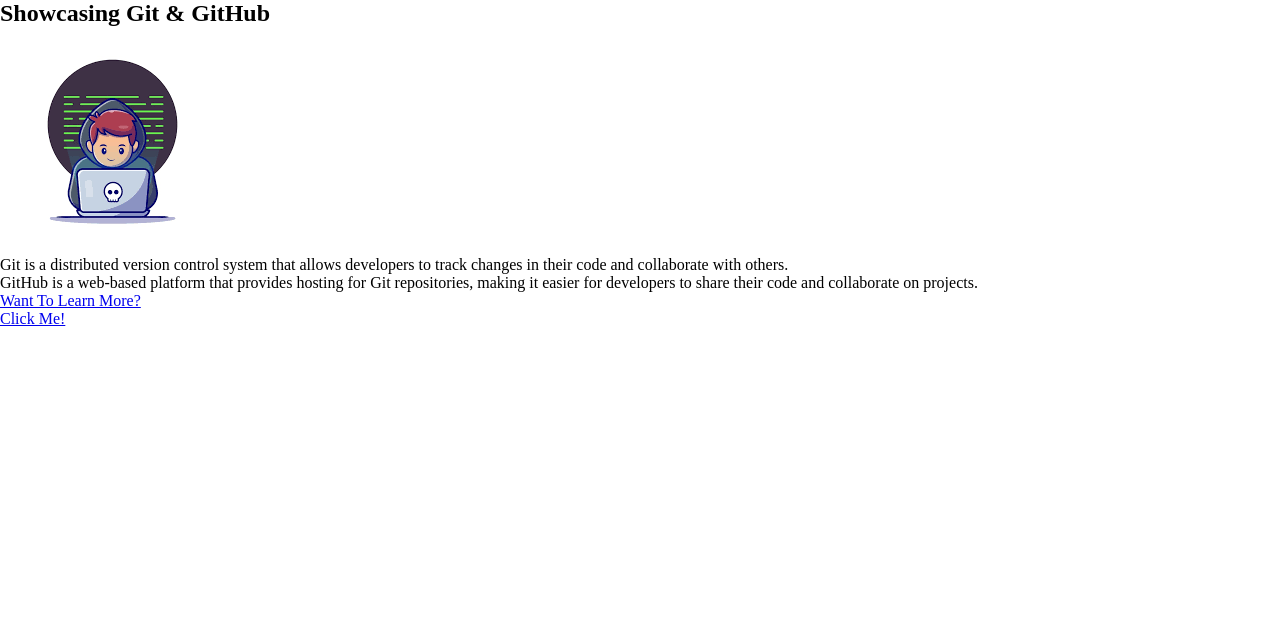
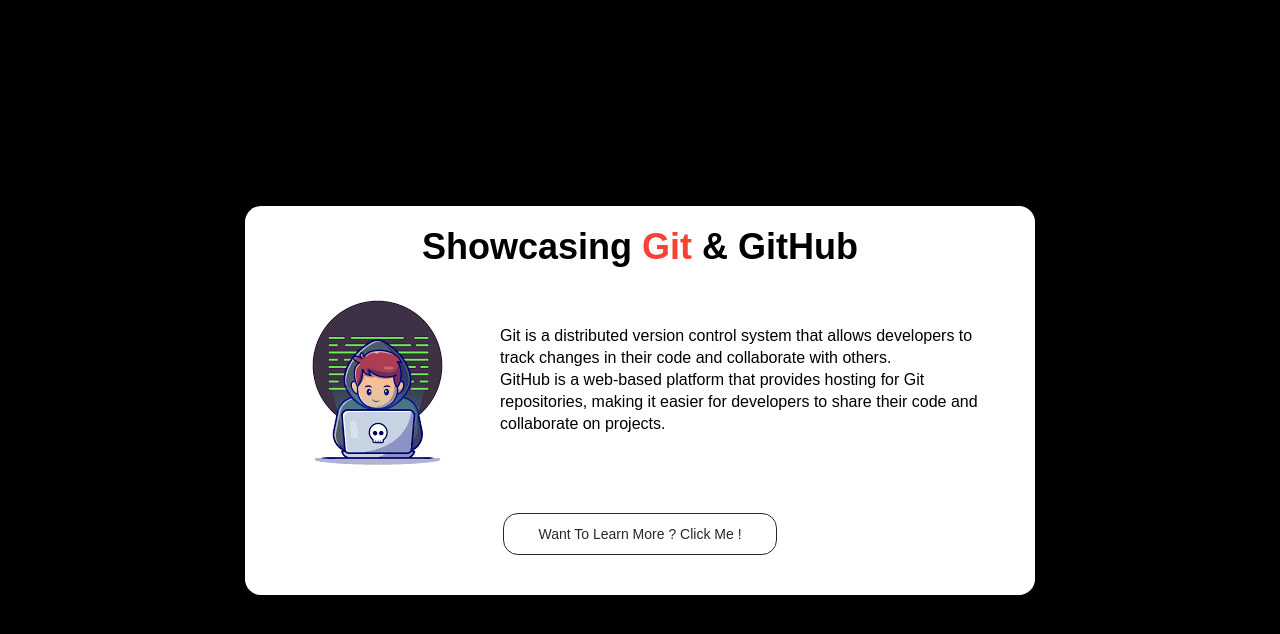
Before and after one commit to MM-Jiji/showcase-git, a plain HTML site: page index.html in a window 1280 px wide. Drawn offline with Linux system fonts and the light colour scheme; a web font is replaced by a local one.

Commit message:
Adding style to the web page

```diff
--- a/index.html
+++ b/index.html
@@ -2,18 +2,21 @@
 <html lang="en">
     <head>
         <link rel="stylesheet" href="style.css">
+        <link rel="preconnect" href="https://fonts.googleapis.com">
+        <link rel="preconnect" href="https://fonts.gstatic.com" crossorigin>
+        <link rel="stylesheet" href="https://fonts.googleapis.com/css2?family=Pliant:ital,wght@0,100..900;1,100..900&display=swap">
         <title>Git & GitHub</title>
     </head>
     <body>
         <section>
             <div class="central-card">
-                <h1>Showcasing Git & GitHub</h1>
+                <h1>Showcasing <span>Git</span> & GitHub</h1>
                 <div class="col-element">
                     <img src="images/image.png"/>
                     <p>Git is a distributed version control system that allows developers to track changes in their code and collaborate with others. <br>GitHub is a web-based platform that provides hosting for Git repositories, making it easier for developers to share their code and collaborate on projects.</p>
                 </div>
-                <div class="btn">
-                    <a href="https://www.youtube.com/watch?v=mAFoROnOfHs" target="_blank">Want To Learn More? <br>Click Me!</a>
+                <div class="btn-container">
+                    <a href="https://www.youtube.com/watch?v=mAFoROnOfHs" class="btn" target="_blank">Want To Learn More ? Click Me !</a>
                 </div>
             </div>
         </section>
--- a/style.css
+++ b/style.css
@@ -1,3 +1,96 @@
 * {
     margin: 0;
+    padding: 0;
+    font-family: "Pliant", sans-serif;
 }
+
+body {
+    background-color: #000000;
+}
+
+section {
+    display: flex;
+    justify-content: center;
+    align-items: center;
+    min-height: 100vh;
+}
+
+.central-card {
+    width: 750px;
+    padding: 20px;
+    margin-left: 30px;
+    margin-right: 30px;
+    border-radius: 16px;
+    position: relative;
+    background-color: #FFFFFF;
+}
+
+.central-card h1 {
+    font-size: 36px;
+    font-weight: 600;
+    text-align: center;
+}
+
+.central-card h1 span {
+    color: #F44336;
+}
+
+.central-card p {
+    font-size: 16px;
+    font-weight: 300;
+    line-height: 22px;
+    padding: 10px;
+}
+
+.col-element {
+    display: flex;
+    justify-content: center;
+    align-items: center;
+    flex-direction: row;
+}
+
+.btn-container {
+    margin-top: 20px;
+    margin-bottom: 20px;
+    text-align: center;
+}
+
+.btn {
+    display: inline-block;
+    text-decoration: none;
+    color: #24292e;
+    border: 1px solid #24292e;
+    border-radius: 15px;
+    padding: 12px 34px;
+    font-size: 14px;
+    background: transparent;
+    position: relative;
+    cursor: pointer;
+}
+
+.btn:hover {
+    border: 1px solid #0d74e7;
+    background: #0d74e7;
+    color: #FFFFFF;
+    transition: 0.5s;
+}
+
+@media(max-widht: 700px) {
+    .central-card {
+        height: auto;
+        width: auto;
+    }
+
+    .central-card h1 {
+        font-size: 24px;
+    }
+
+    .central-card p {
+        font-size: 14px;
+    }
+
+    .col-element {
+        flex-direction: column;
+        flex-wrap: wrap;
+    }
+}
```
